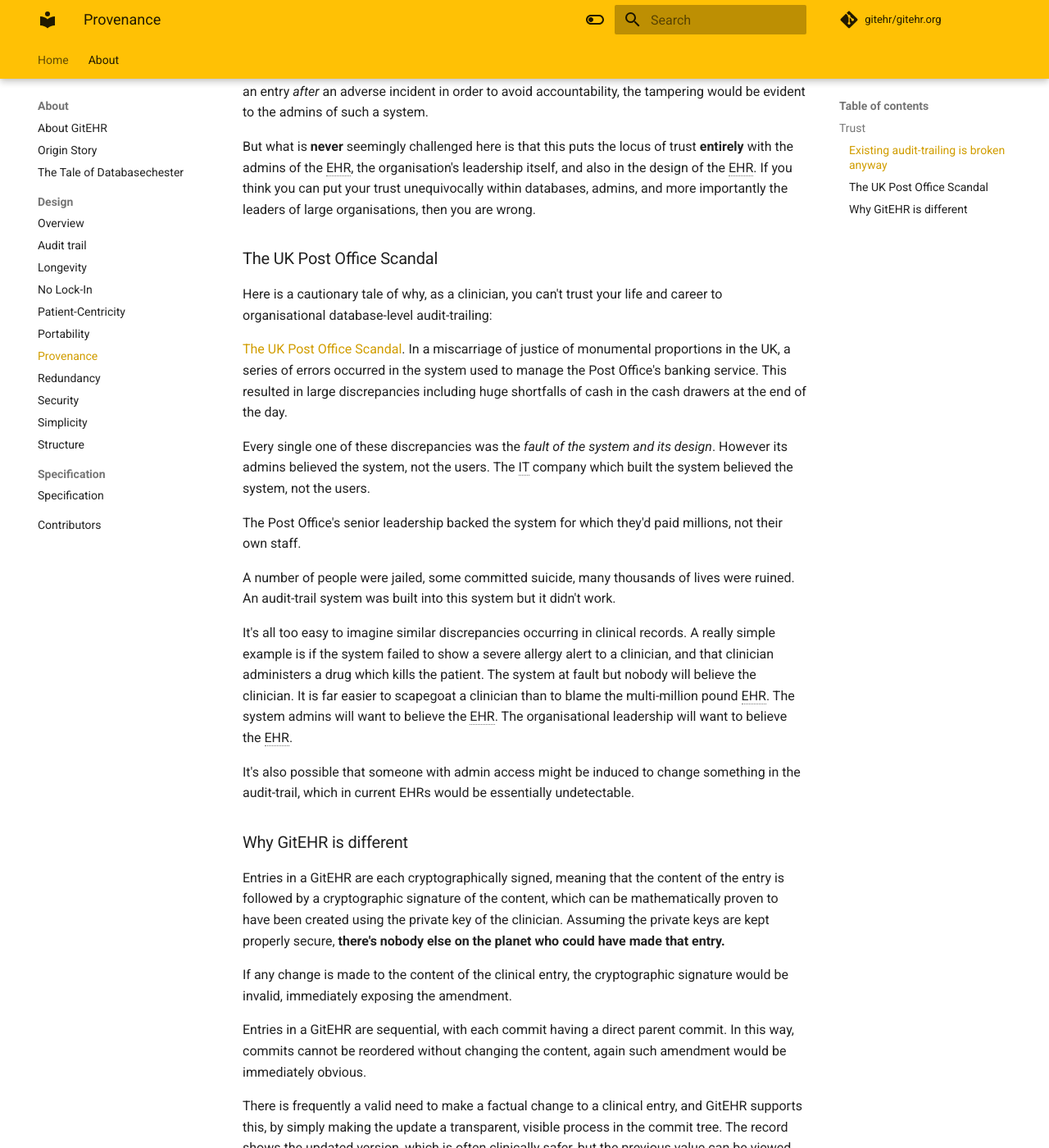
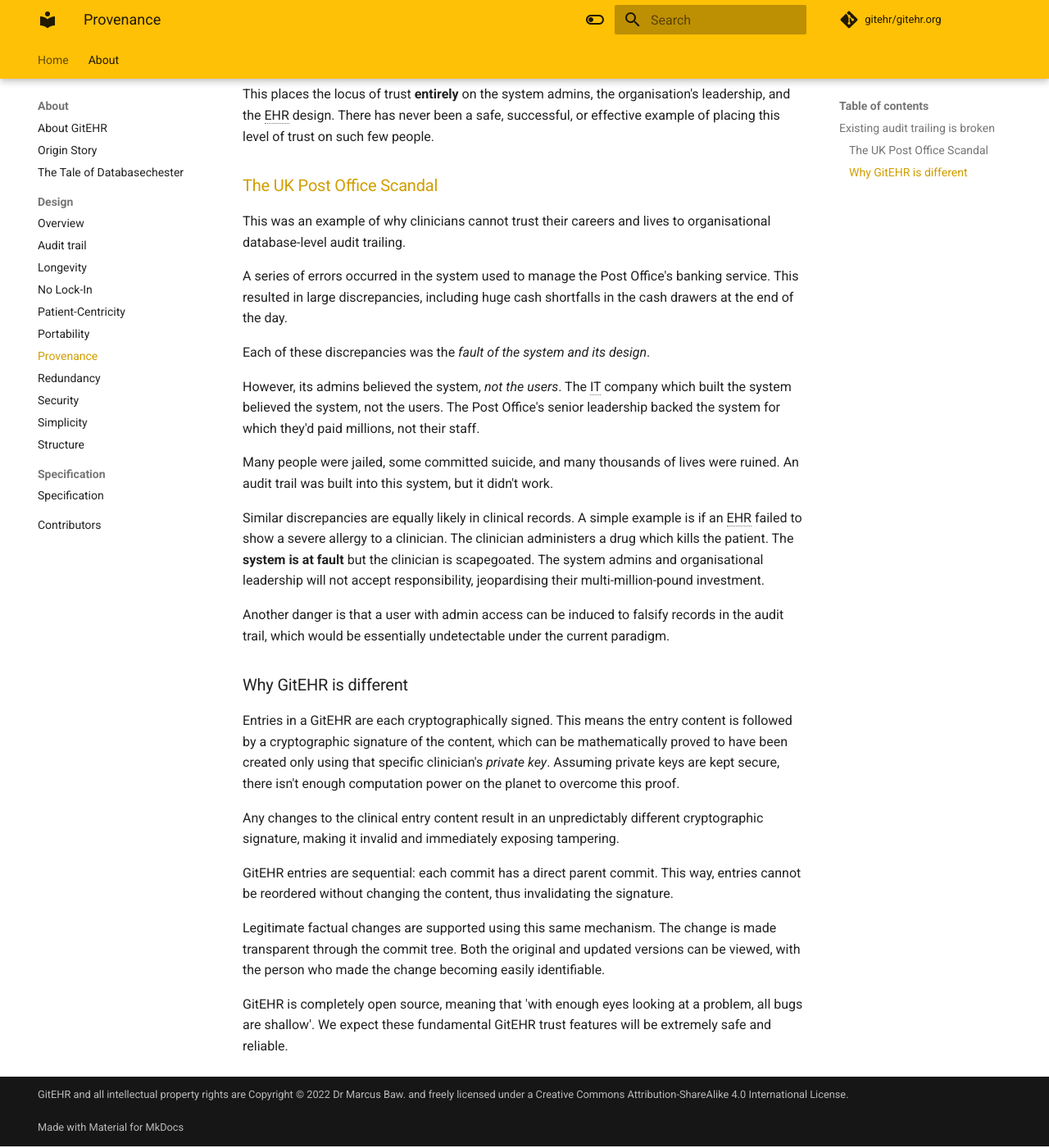
Before and after one commit to gitehr/gitehr.org, an MkDocs documentation site: the page built from docs/about/design/provenance.md, in a window 1280 px wide and 1400 px high, scrolled down 621 px. Shown: the whole window at 82% size. Built offline with MkDocs 1.6.1 and Material for MkDocs 9.7.7, drawn with Linux system fonts in a browser that asks for light colours; comment, search, counter and statistics services are not loaded; some of the changed text lies outside the part shown.

Commit message:
provenance edits
Signed-off-by: anchit-chandran <anchit97123@gmail.com>

```diff
--- a/docs/about/design/provenance.md
+++ b/docs/about/design/provenance.md
@@ -1,45 +1,49 @@
-## Trust
+---
+author: Dr Marcus Baw
+reviewers: Dr Anchit Chandran
+---
 
-Clinicians need to have absolute trust in the veracity of information in the clinical record, so GitEHR has been designed to ensure that, while it remains a distributed and decentralised system, the information contained within is completely trustworthy.
+# Provenance
 
-This is achieved using simple, existing, reliable and trusted technology which is widely used to establish trust in other parts of tech:
+Clinicians need absolute trust in the integrity of information in the clinical record. GitEHR has been designed to ensure that its containing information is completely trustworthy whilst remaining a distributed and decentralised system.
 
-* crpytographic signatures
-* cryptographic hashes
+This is achieved using existing, reliable and time-tested technology used to establish trust in other parts of tech, including:
 
-In fact, using these technologies to sign and audit-trail commits to the clinical record represents a significant advance on the current 'state of the art'.
+* Cryptographic signatures
+* Cryptographic hashes
 
-### Existing audit-trailing is broken anyway
+Using these technologies to sign and audit-trail commits to the clinical record already represents a significant advance on the current 'state of the art'.
 
-In a typical Electronic Health Record (EHR) program in use today in healthcare organisations across the world, the clinical entries are saved into a database, and often (but not always!) there is an audit-trail built into the system, which ensures that if, for example, a nefarious user changed an entry *after* an adverse incident in order to avoid accountability, the tampering would be evident to the admins of such a system.
+## Existing audit trailing is broken
 
-But what is **never** seemingly challenged here is that this puts the locus of trust **entirely** with the admins of the EHR, the organisation's leadership itself, and also in the design of the EHR. If you think you can put your trust unequivocally within databases, admins, and more importantly the leaders of large organisations, then you are wrong.
+In the current typical Electronic Health Record (EHR) program, the clinical entries are saved into a database, often with (but not always!) an audit trail built into the system. This highlights any potential tampering of records by a nefarious user attempting to doctor the details of an incident to the system admins.
 
-### The UK Post Office Scandal
+This places the locus of trust **entirely** on the system admins, the organisation's leadership, and the EHR design. There has never been a safe, successful, or effective example of placing this level of trust on such few people.
 
-Here is a cautionary tale of why, as a clinician, you can't trust your life and career to organisational database-level audit-trailing:
+### [The UK Post Office Scandal](https://en.wikipedia.org/wiki/British_Post_Office_scandal)
 
-[The UK Post Office Scandal](https://en.wikipedia.org/wiki/British_Post_Office_scandal). In a miscarriage of justice of monumental proportions in the UK, a series of errors occurred in the system used to manage the Post Office's banking service. This resulted in large discrepancies including huge shortfalls of cash in the cash drawers at the end of the day.
+This was an example of why clinicians cannot trust their careers and lives to organisational database-level audit trailing.
 
-Every single one of these discrepancies was the *fault of the system and its design*. However its admins believed the system, not the users. The IT company which built the system believed the system, not the users.
+A series of errors occurred in the system used to manage the Post Office's banking service. This resulted in large discrepancies, including huge cash shortfalls in the cash drawers at the end of the day.
 
-The Post Office's senior leadership backed the system for which they'd paid millions, not their own staff.
+Each of these discrepancies was the *fault of the system and its design*.
 
-A number of people were jailed, some committed suicide, many thousands of lives were ruined. An audit-trail system was built into this system but it didn't work.
+However, its admins believed the system, *not the users*. The IT company which built the system believed the system, not the users. The Post Office's senior leadership backed the system for which they'd paid millions, not their staff.
 
-It's all too easy to imagine similar discrepancies occurring in clinical records. A really simple example is if the system failed to show a severe allergy alert to a clinician, and that clinician administers a drug which kills the patient. The system at fault but nobody will believe the clinician. It is far easier to scapegoat a clinician than to blame the multi-million pound EHR. The system admins will want to believe the EHR. The organisational leadership will want to believe the EHR.
+Many people were jailed, some committed suicide, and many thousands of lives were ruined. An audit trail was built into this system, but it didn't work.
 
-It's also possible that someone with admin access might be induced to change something in the audit-trail, which in current EHRs would be essentially undetectable.
+Similar discrepancies are equally likely in clinical records. A simple example is if an EHR failed to show a severe allergy to a clinician. The clinician administers a drug which kills the patient. The **system is at fault** but the clinician is scapegoated. The system admins and organisational leadership will not accept responsibility, jeopardising their multi-million-pound investment.
+
+Another danger is that a user with admin access can be induced to falsify records in the audit trail, which would be essentially undetectable under the current paradigm.
 
 ### Why GitEHR is different
 
+Entries in a GitEHR are each cryptographically signed. This means the entry content is followed by a cryptographic signature of the content, which can be mathematically proved to have been created only using that specific clinician's *private key*. Assuming private keys are kept secure, there isn't enough computation power on the planet to overcome this proof.
 
-Entries in a GitEHR are each cryptographically signed, meaning that the content of the entry is followed by a cryptographic signature of the content, which can be mathematically proven to have been created using the private key of the clinician. Assuming the private keys are kept properly secure, **there's nobody else on the planet who could have made that entry.**
+Any changes to the clinical entry content result in an unpredictably different cryptographic signature, making it invalid and immediately exposing tampering.
 
-If any change is made to the content of the clinical entry, the cryptographic signature would be invalid, immediately exposing the amendment.
+GitEHR entries are sequential: each commit has a direct parent commit. This way, entries cannot be reordered without changing the content, thus invalidating the signature.
 
-Entries in a GitEHR are sequential, with each commit having a direct parent commit. In this way, commits cannot be reordered without changing the content, again such amendment would be immediately obvious.
+Legitimate factual changes are supported using this same mechanism. The change is made transparent through the commit tree. Both the original and updated versions can be viewed, with the person who made the change becoming easily identifiable.
 
-There is frequently a valid need to make a factual change to a clinical entry, and GitEHR supports this, by simply making the update a transparent, visible process in the commit tree. The record shows the updated version, which is often clinically safer, but the previous value can be viewed and it is entirely clear who made the change and why.
-
-GitEHR is completely open source, meaning that 'with enough eyes looking at a problem, all bugs are shallow' and we can expect that these most fundamental of GitEHR trust features will be extremely safe and reliable.
+GitEHR is completely open source, meaning that 'with enough eyes looking at a problem, all bugs are shallow'. We expect these fundamental GitEHR trust features will be extremely safe and reliable.
```
Also changed, not shown: docs/about/design/portability.md (+5 -0 lines).
